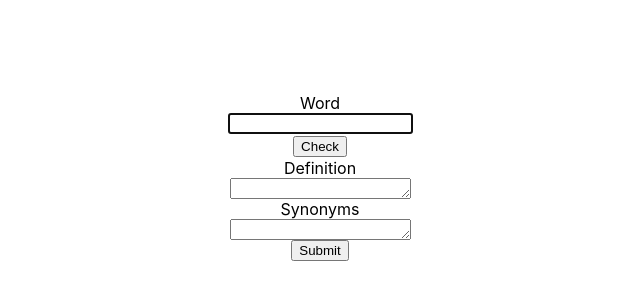
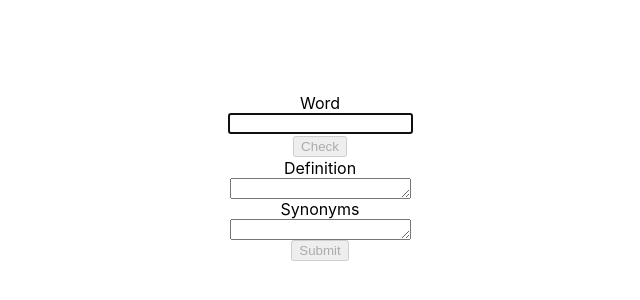
Before and after one commit to eshan1799/Notion-Dictionary-API, a React (Create React App) app: page / in a window 1280 px wide. Shown: the part 222-522 px from the top of the page, without its empty margins (320-960 px from the left). Built offline with nearby package versions, Linux system fonts and the light colour scheme.

Commit message:
disable buttons with no user input

```diff
--- a/src/Components/main.js
+++ b/src/Components/main.js
@@ -5,16 +5,22 @@ function Main() {
   let [word, setWord] = useState('');
   let [definition, setDefinition] = useState('');
   let [synonyms, setSynonyms] = useState('');
+  let [isCheckDisabled, setIsCheckDisabled] = useState(true);
+  let [isSubmitDisabled, setIsSubmitDisabled] = useState(true);
 
   function handleChange(e) {
       setWord(word = e.target.value)
+      setIsCheckDisabled(isCheckDisabled = false)
   }
 
   function checkDictionary(e){
     e.preventDefault()
     fetch(`https://api.dictionaryapi.dev/api/v2/entries/en_GB/${ word }`)
     .then(response => response.json())
-    .then(data => changeState(data))
+    .then(data => {
+      changeState(data)
+      setIsSubmitDisabled(isSubmitDisabled = false)
+    })
     .catch((error) => {
       console.error('Error:', error)
     })
@@ -48,7 +54,10 @@ function Main() {
     // postData('http://localhost:5000/', formattedData)
     setWord(word = "")
     setDefinition(definition = "")
-    setSynonyms(synonyms = "");
+    setSynonyms(synonyms = "")
+    alert("Successfully submitted!");
+    setIsCheckDisabled(isCheckDisabled = true)
+    setIsSubmitDisabled(isSubmitDisabled = true)
   }
 
   async function postData(url, data) {
@@ -67,14 +76,14 @@ function Main() {
     <form onSubmit={ checkDictionary }>
       <label htmlFor="word">Word</label>
       <input id="word" value={ word } onChange={ handleChange } type="text" autoFocus></input>
-      <input value="Check" type="submit"></input>
+      <input value="Check" type="submit" disabled={ isCheckDisabled }></input>
     </form>
     <form onSubmit={ handleSubmit }>
       <label htmlFor="definition">Definition</label>
       <TextareaAutosize id="definition" value={ definition } readOnly/>
       <label htmlFor="synonyms">Synonyms</label>
       <TextareaAutosize id="synonyms" value={ synonyms } readOnly/>
-      <input type="submit"></input>
+      <input type="submit" disabled={ isSubmitDisabled }></input>
     </form>
     </main>
   );
--- a/src/styles/App.css
+++ b/src/styles/App.css
@@ -22,6 +22,6 @@ input {
   margin-bottom: 1%;
 }
 
-#definition {
+/* #definition {
   height: 10%;
-}
+} */
```
